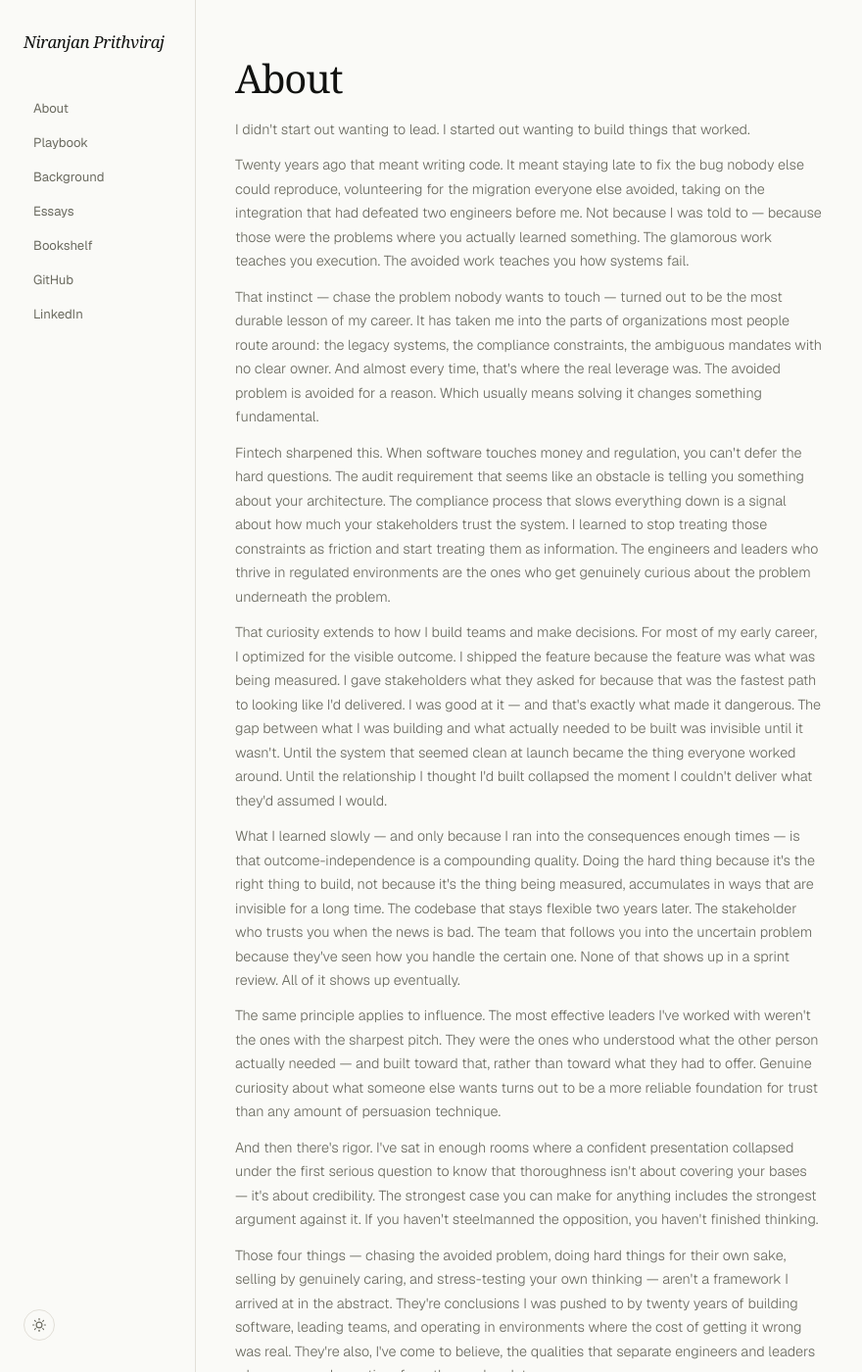
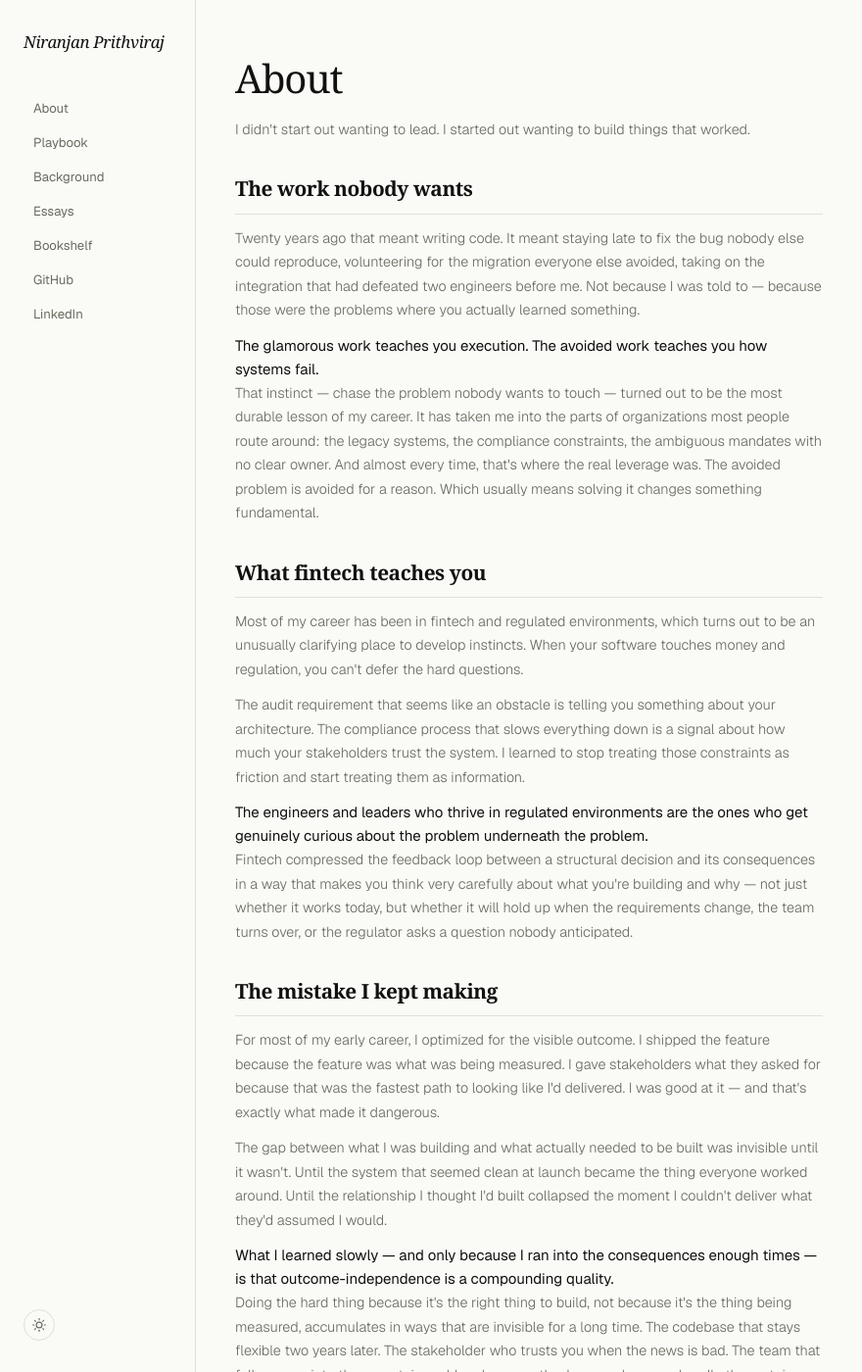
Before and after one commit to nbprithv/nbprithv.github.io, a Jekyll site: the page built from about.html, in a window 1280 px wide and 1400 px high. Shown: the whole window at 98% size, without its empty margins (0-880 px from the left). Built offline with Jekyll 4.4.1, drawn with Linux system fonts in a browser that asks for light colours; some web fonts are replaced; some of the changed text lies outside the part shown.

Commit message:
Update About page format with section headings and blockquotes
Co-Authored-By: Claude Sonnet 4.6 <noreply@anthropic.com>

```diff
--- a/about.html
+++ b/about.html
@@ -8,25 +8,54 @@ permalink: /about/
   <div class="page-title">About</div>
 
   <div class="content">
+
     <p>I didn't start out wanting to lead. I started out wanting to build things that worked.</p>
 
-    <p>Twenty years ago that meant writing code. It meant staying late to fix the bug nobody else could reproduce, volunteering for the migration everyone else avoided, taking on the integration that had defeated two engineers before me. Not because I was told to — because those were the problems where you actually learned something. The glamorous work teaches you execution. The avoided work teaches you how systems fail.</p>
+    <h2>The work nobody wants</h2>
+
+    <p>Twenty years ago that meant writing code. It meant staying late to fix the bug nobody else could reproduce, volunteering for the migration everyone else avoided, taking on the integration that had defeated two engineers before me. Not because I was told to — because those were the problems where you actually learned something.</p>
+
+    <blockquote>The glamorous work teaches you execution. The avoided work teaches you how systems fail.</blockquote>
 
     <p>That instinct — chase the problem nobody wants to touch — turned out to be the most durable lesson of my career. It has taken me into the parts of organizations most people route around: the legacy systems, the compliance constraints, the ambiguous mandates with no clear owner. And almost every time, that's where the real leverage was. The avoided problem is avoided for a reason. Which usually means solving it changes something fundamental.</p>
 
-    <p>Fintech sharpened this. When software touches money and regulation, you can't defer the hard questions. The audit requirement that seems like an obstacle is telling you something about your architecture. The compliance process that slows everything down is a signal about how much your stakeholders trust the system. I learned to stop treating those constraints as friction and start treating them as information. The engineers and leaders who thrive in regulated environments are the ones who get genuinely curious about the problem underneath the problem.</p>
+    <h2>What fintech teaches you</h2>
 
-    <p>That curiosity extends to how I build teams and make decisions. For most of my early career, I optimized for the visible outcome. I shipped the feature because the feature was what was being measured. I gave stakeholders what they asked for because that was the fastest path to looking like I'd delivered. I was good at it — and that's exactly what made it dangerous. The gap between what I was building and what actually needed to be built was invisible until it wasn't. Until the system that seemed clean at launch became the thing everyone worked around. Until the relationship I thought I'd built collapsed the moment I couldn't deliver what they'd assumed I would.</p>
+    <p>Most of my career has been in fintech and regulated environments, which turns out to be an unusually clarifying place to develop instincts. When your software touches money and regulation, you can't defer the hard questions.</p>
 
-    <p>What I learned slowly — and only because I ran into the consequences enough times — is that outcome-independence is a compounding quality. Doing the hard thing because it's the right thing to build, not because it's the thing being measured, accumulates in ways that are invisible for a long time. The codebase that stays flexible two years later. The stakeholder who trusts you when the news is bad. The team that follows you into the uncertain problem because they've seen how you handle the certain one. None of that shows up in a sprint review. All of it shows up eventually.</p>
+    <p>The audit requirement that seems like an obstacle is telling you something about your architecture. The compliance process that slows everything down is a signal about how much your stakeholders trust the system. I learned to stop treating those constraints as friction and start treating them as information.</p>
+
+    <blockquote>The engineers and leaders who thrive in regulated environments are the ones who get genuinely curious about the problem underneath the problem.</blockquote>
+
+    <p>Fintech compressed the feedback loop between a structural decision and its consequences in a way that makes you think very carefully about what you're building and why — not just whether it works today, but whether it will hold up when the requirements change, the team turns over, or the regulator asks a question nobody anticipated.</p>
+
+    <h2>The mistake I kept making</h2>
+
+    <p>For most of my early career, I optimized for the visible outcome. I shipped the feature because the feature was what was being measured. I gave stakeholders what they asked for because that was the fastest path to looking like I'd delivered. I was good at it — and that's exactly what made it dangerous.</p>
+
+    <p>The gap between what I was building and what actually needed to be built was invisible until it wasn't. Until the system that seemed clean at launch became the thing everyone worked around. Until the relationship I thought I'd built collapsed the moment I couldn't deliver what they'd assumed I would.</p>
+
+    <blockquote>What I learned slowly — and only because I ran into the consequences enough times — is that outcome-independence is a compounding quality.</blockquote>
+
+    <p>Doing the hard thing because it's the right thing to build, not because it's the thing being measured, accumulates in ways that are invisible for a long time. The codebase that stays flexible two years later. The stakeholder who trusts you when the news is bad. The team that follows you into the uncertain problem because they've seen how you handle the certain one. None of that shows up in a sprint review. All of it shows up eventually.</p>
+
+    <h2>On influence and rigor</h2>
 
     <p>The same principle applies to influence. The most effective leaders I've worked with weren't the ones with the sharpest pitch. They were the ones who understood what the other person actually needed — and built toward that, rather than toward what they had to offer. Genuine curiosity about what someone else wants turns out to be a more reliable foundation for trust than any amount of persuasion technique.</p>
 
-    <p>And then there's rigor. I've sat in enough rooms where a confident presentation collapsed under the first serious question to know that thoroughness isn't about covering your bases — it's about credibility. The strongest case you can make for anything includes the strongest argument against it. If you haven't steelmanned the opposition, you haven't finished thinking.</p>
+    <p>And then there's rigor. I've sat in enough rooms where a confident presentation collapsed under the first serious question to know that thoroughness isn't about covering your bases — it's about credibility.</p>
 
-    <p>Those four things — chasing the avoided problem, doing hard things for their own sake, selling by genuinely caring, and stress-testing your own thinking — aren't a framework I arrived at in the abstract. They're conclusions I was pushed to by twenty years of building software, leading teams, and operating in environments where the cost of getting it wrong was real. They're also, I've come to believe, the qualities that separate engineers and leaders who compound over time from those who plateau.</p>
+    <blockquote>The strongest case you can make for anything includes the strongest argument against it. If you haven't steelmanned the opposition, you haven't finished thinking.</blockquote>
+
+    <h2>What twenty years produces</h2>
+
+    <p>Those four things — chasing the avoided problem, doing hard things for their own sake, selling by genuinely caring, and stress-testing your own thinking — aren't a framework I arrived at in the abstract. They're conclusions I was pushed to by twenty years of building software, leading teams, and operating in environments where the cost of getting it wrong was real.</p>
+
+    <p>They're also, I've come to believe, the qualities that separate engineers and leaders who compound over time from those who plateau.</p>
 
     <p>I write about these ideas here. I'm happy to be challenged on any of them — that's usually where the best thinking starts.</p>
 
+    <p>If something here resonates — <a href="mailto:niranjan.prithviraj@gmail.com">get in touch</a>.</p>
+
   </div>
 </main>
```
